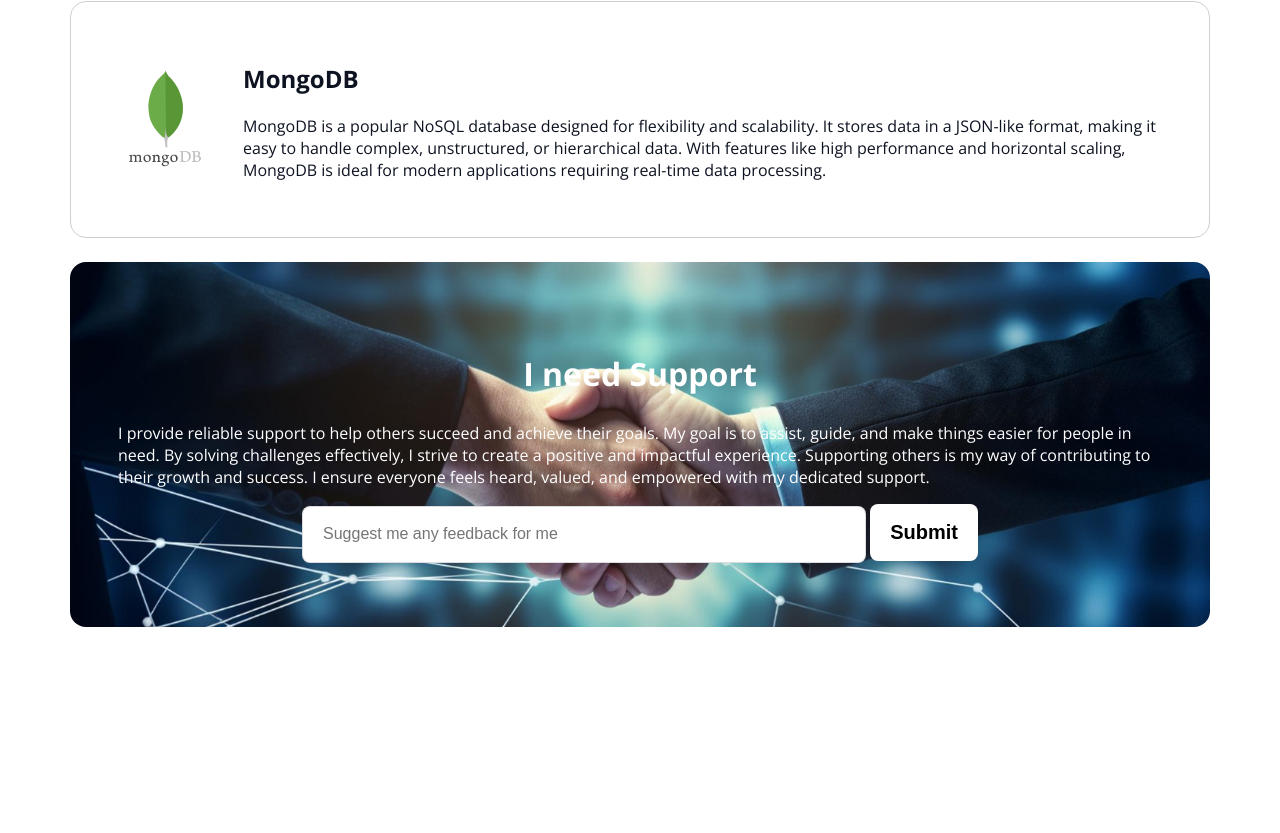
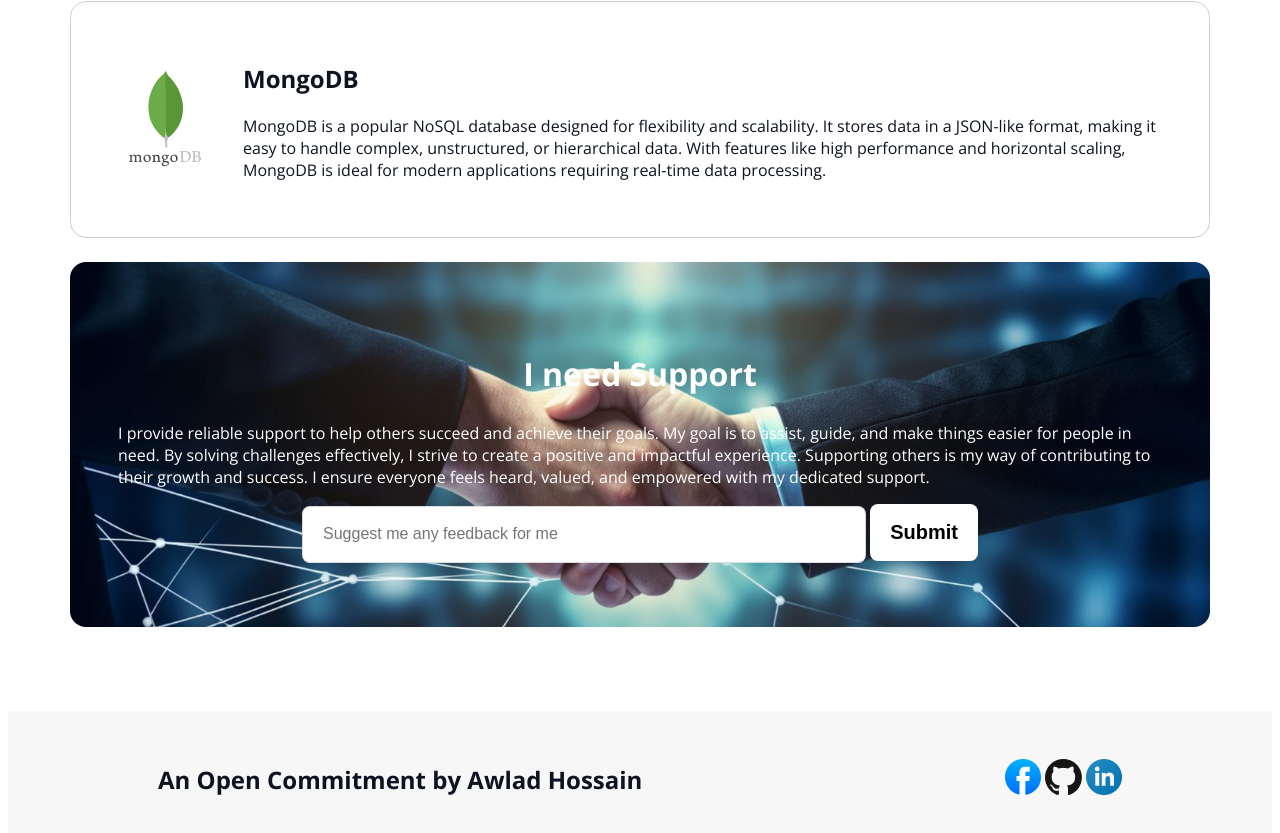
Before and after one commit to mahfuzarrahmanmunna/old-assignment-batch-10, a plain HTML site: page index.html in a window 1280 px wide. Shown: the part 4704-5537 px from the top of the page. Before the commit the page ends 5415 px from the top, so only its background shows below. Drawn offline with nearby package versions, Linux system fonts and the light colour scheme; a web font is replaced by a local one.

Commit message:
alhamdulillah already done

```diff
--- a/index.html
+++ b/index.html
@@ -212,8 +212,13 @@
             </div>
         </section>
     </main>
-    <footer>
-
+    <footer class="footer-style">
+        <h2 class="footer-header">An Open Commitment by Awlad Hossain</h2>
+        <div class="icon">
+            <img src="./assets/facebook.png" alt="">
+            <img src="./assets/github.png" alt="">
+            <img src="./assets/linkedin-icon 1.png" alt="">
+        </div>
     </footer>
 </body>
 </html>
--- a/styles/style.css
+++ b/styles/style.css
@@ -219,3 +219,11 @@ nav ul li button {
 .supp-desc {
     color: white;
 }
+
+.footer-style {
+    display: flex;
+    justify-content: space-between;
+    align-items: center;
+    padding: 32px 150px;
+    background-color: rgba(13, 19, 33, 0.03);
+}
```
